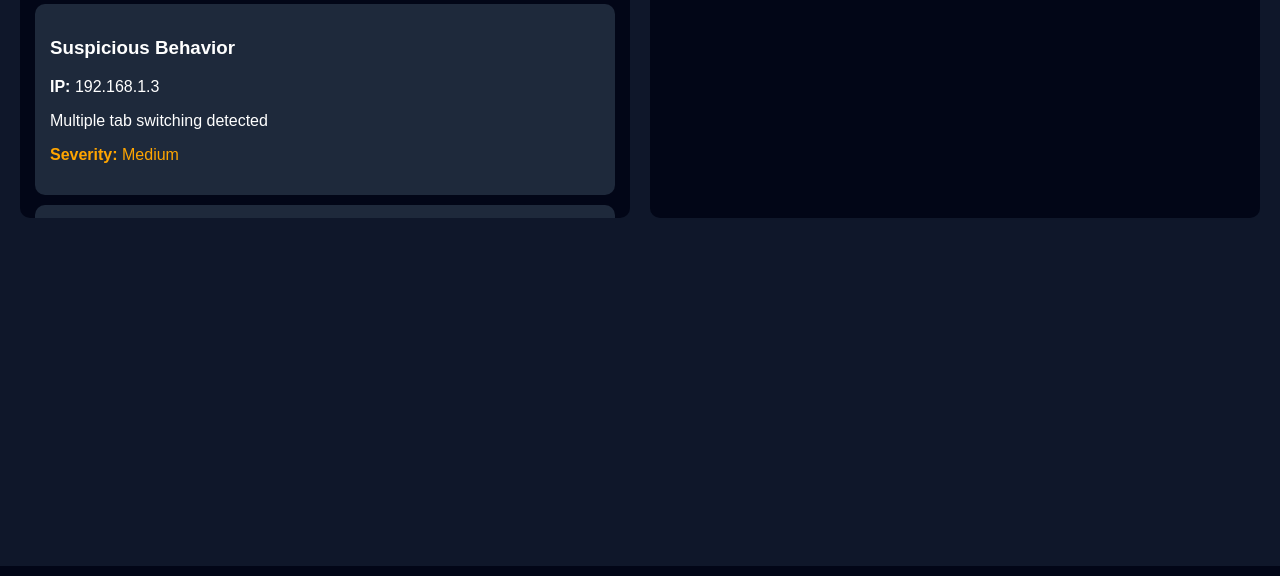
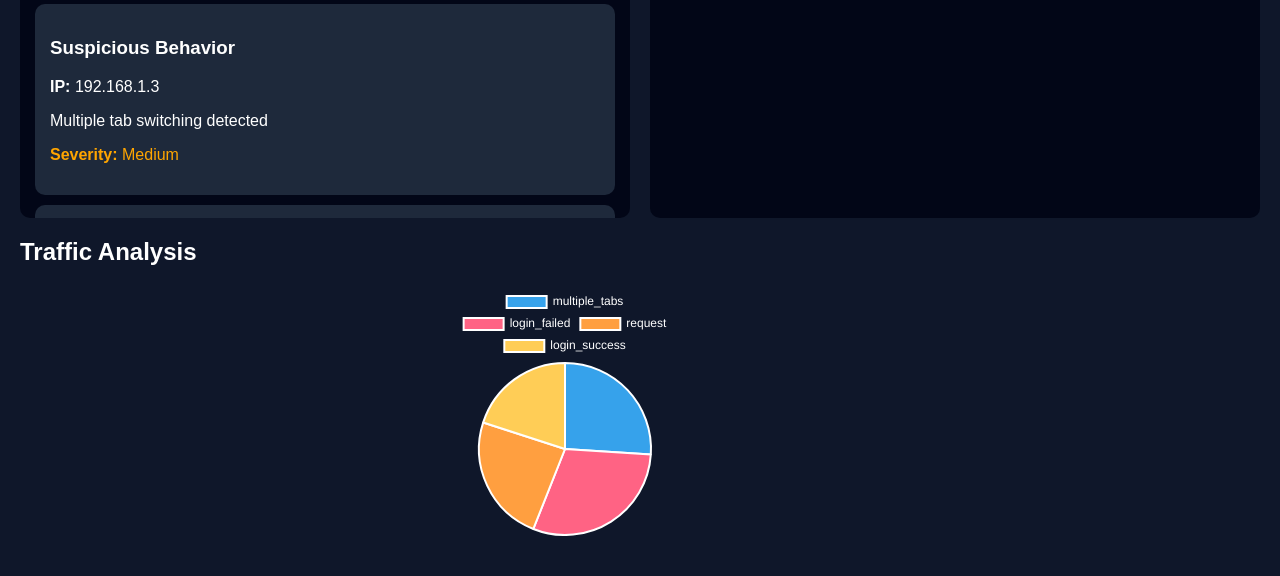
Before and after one commit to daksha311/SIEM-Based-Threat-Detection-System, a Flask app: page / in a window 1280 px wide. Shown: the part 2034-2610 px from the top of the page. Run offline with Flask 3, Linux system fonts and the light colour scheme.

Commit message:
Update dashboard UI assets

```diff
--- a/static/script.js
+++ b/static/script.js
@@ -1,3 +1,4 @@
+let chart;
 function loadData() {
     fetch("/analyze")
     .then(res => res.json())
@@ -40,6 +41,50 @@ function loadData() {
             div.innerText = event;
             timelineDiv.appendChild(div);
         });
+        // Count events by type
+let eventCounts = {};
+
+data.timeline.forEach(event => {
+    if (event.includes("login_failed")) {
+        eventCounts["login_failed"] = (eventCounts["login_failed"] || 0) + 1;
+    } else if (event.includes("login_success")) {
+        eventCounts["login_success"] = (eventCounts["login_success"] || 0) + 1;
+    } else if (event.includes("multiple_tabs")) {
+        eventCounts["multiple_tabs"] = (eventCounts["multiple_tabs"] || 0) + 1;
+    } else if (event.includes("request")) {
+        eventCounts["request"] = (eventCounts["request"] || 0) + 1;
+    }
+});
+
+let labels = Object.keys(eventCounts);
+let values = Object.values(eventCounts);
+
+// Destroy old chart
+if (chart) {
+    chart.destroy();
+}
+
+// Create new chart
+let ctx = document.getElementById("trafficChart").getContext("2d");
+
+chart = new Chart(ctx, {
+    type: "pie",   // 🔥 pie chart is best here
+    data: {
+        labels: labels,
+        datasets: [{
+            data: values
+        }]
+    },
+    options: {
+        plugins: {
+            legend: {
+                labels: {
+                    color: "white"
+                }
+            }
+        }
+    }
+});
 
     });
 }
--- a/static/style.css
+++ b/static/style.css
@@ -48,3 +48,9 @@ h1 {
     padding-left: 10px;
     margin-bottom: 10px;
 }
+
+.chart-container {
+    width: 400px;
+    height: 250px;
+    margin: 20px auto;
+}
--- a/templates/dashboard.html
+++ b/templates/dashboard.html
@@ -25,6 +25,13 @@
     </div>
 
 </div>
+<h2>Traffic Analysis</h2>
+<div class="chart-container">
+    <canvas id="trafficChart"></canvas>
+</div>
+
+<!-- Chart.js CDN -->
+<script src="https://cdn.jsdelivr.net/npm/chart.js"></script>
 
 <script src="{{ url_for('static', filename='script.js') }}"></script>
 
```
